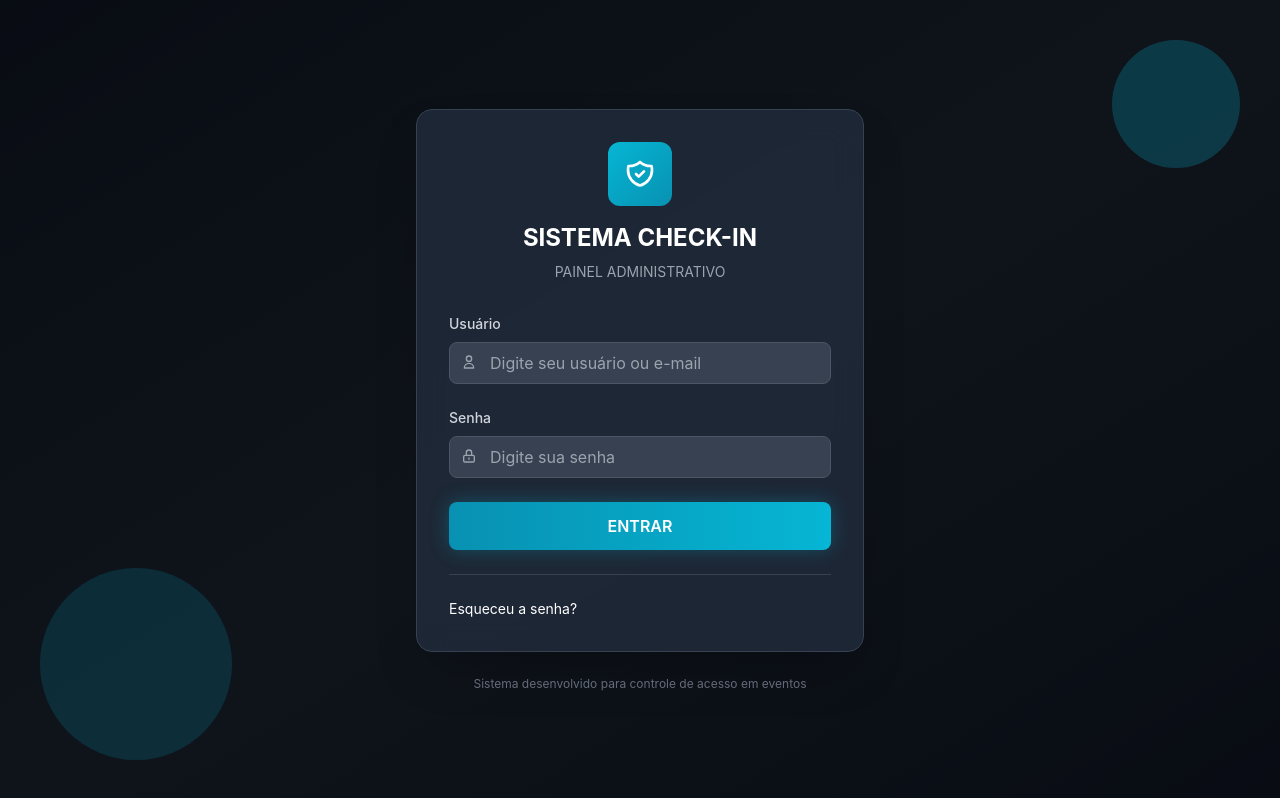
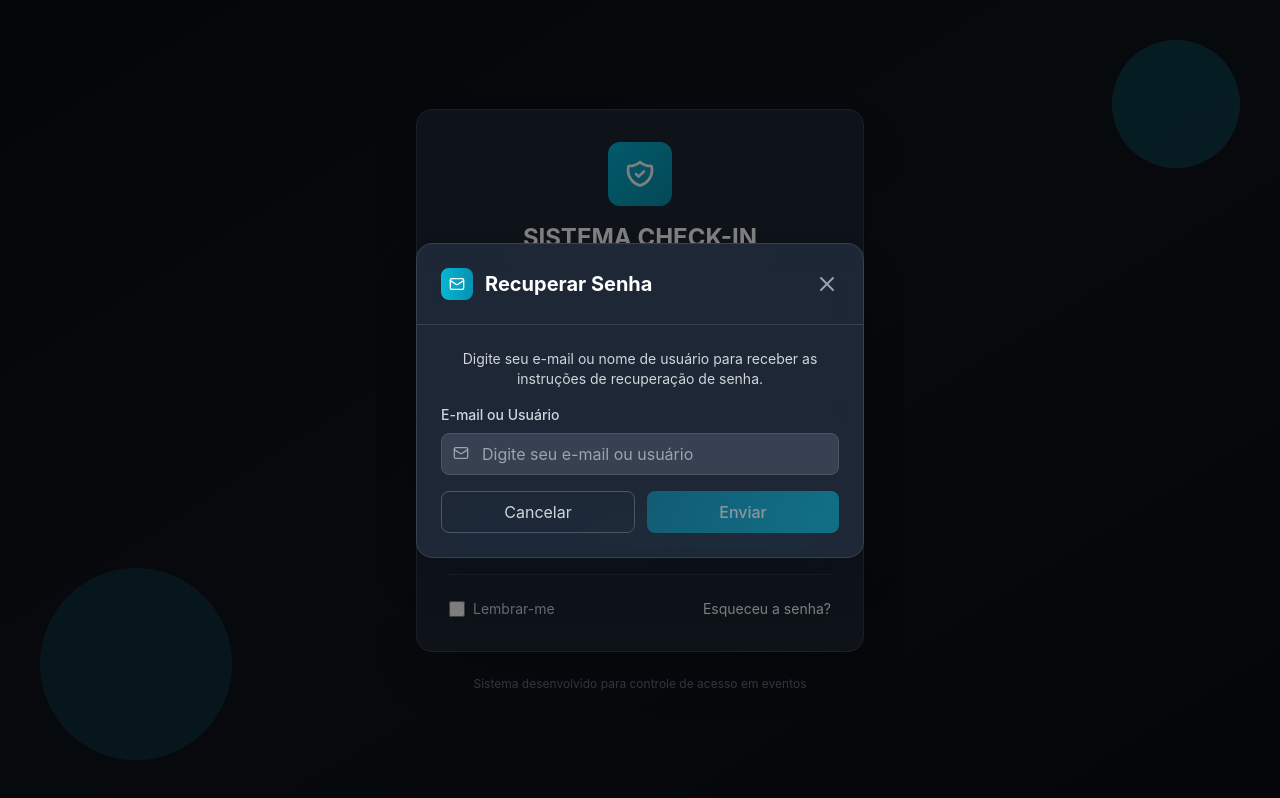
Before and after one commit to LACC-DEVLINK/checkin-exercito-web, a React (Create React App) app: page /login in a window 1280 px wide. Both pictures are taken after a click on the button "Esqueceu a senha?". Built offline with nearby package versions, Linux system fonts and the light colour scheme.

Commit message:
Esqueceu sua senha

```diff
--- a/src/pages/LoginPage.tsx
+++ b/src/pages/LoginPage.tsx
@@ -1,5 +1,6 @@
 import React, { useState } from 'react';
 import { useNavigate } from 'react-router-dom';
+import { X, Mail, CheckCircle, AlertTriangle } from 'lucide-react';
 
 const LoginPage: React.FC = () => {
   const [credentials, setCredentials] = useState({
@@ -8,6 +9,10 @@ const LoginPage: React.FC = () => {
   });
   const [isOfflineMode, setIsOfflineMode] = useState(false);
   const [loading, setLoading] = useState(false);
+  const [isForgotPasswordModalOpen, setIsForgotPasswordModalOpen] = useState(false);
+  const [forgotPasswordEmail, setForgotPasswordEmail] = useState('');
+  const [resetEmailSent, setResetEmailSent] = useState(false);
+  const [forgotPasswordLoading, setForgotPasswordLoading] = useState(false);
   const navigate = useNavigate();
 
   const handleInputChange = (e: React.ChangeEvent<HTMLInputElement>) => {
@@ -27,6 +32,36 @@ const LoginPage: React.FC = () => {
       setLoading(false);
       navigate('/');
     }, 1000);
+  };
+
+  const handleForgotPassword = async (e: React.FormEvent) => {
+    e.preventDefault();
+    setForgotPasswordLoading(true);
+
+    // Simular envio de email de recuperação
+    setTimeout(() => {
+      setForgotPasswordLoading(false);
+      setResetEmailSent(true);
+
+      // Fechar modal após 3 segundos
+      setTimeout(() => {
+        setIsForgotPasswordModalOpen(false);
+        setResetEmailSent(false);
+        setForgotPasswordEmail('');
+      }, 3000);
+    }, 1500);
+  };
+
+  const openForgotPasswordModal = () => {
+    setIsForgotPasswordModalOpen(true);
+    setResetEmailSent(false);
+    setForgotPasswordEmail('');
+  };
+
+  const closeForgotPasswordModal = () => {
+    setIsForgotPasswordModalOpen(false);
+    setResetEmailSent(false);
+    setForgotPasswordEmail('');
   };
 
   return (
@@ -113,11 +148,24 @@ const LoginPage: React.FC = () => {
             </button>
           </form>
 
-          {/* Offline Mode Toggle */}
+          {/* Footer Links */}
           <div className="flex items-center justify-between mt-6 pt-6 border-t border-gray-700">
+            <div className="flex items-center space-x-2">
+              <input
+                type="checkbox"
+                id="remember"
+                checked={isOfflineMode}
+                onChange={(e) => setIsOfflineMode(e.target.checked)}
+                className="w-4 h-4 text-primary-600 bg-gray-700 border-gray-600 rounded focus:ring-primary-500 focus:ring-2"
+              />
+              <label htmlFor="remember" className="text-sm text-gray-300">
+                Lembrar-me
+              </label>
+            </div>
 
             <button
               type="button"
+              onClick={openForgotPasswordModal}
               className="text-primary-400 hover:text-primary-300 text-sm transition-colors duration-200"
             >
               Esqueceu a senha?
@@ -132,6 +180,99 @@ const LoginPage: React.FC = () => {
           </p>
         </div>
       </div>
+
+      {/* Modal de Recuperação de Senha */}
+      {isForgotPasswordModalOpen && (
+        <div className="fixed inset-0 bg-black bg-opacity-50 flex items-center justify-center z-50 p-4">
+          <div className="bg-gray-800 bg-opacity-95 backdrop-blur-lg rounded-2xl shadow-2xl border border-gray-700 max-w-md w-full">
+            <div className="flex items-center justify-between p-6 border-b border-gray-700">
+              <div className="flex items-center space-x-3">
+                <div className="w-8 h-8 bg-gradient-to-r from-primary-500 to-primary-600 rounded-lg flex items-center justify-center">
+                  <Mail size={16} className="text-white" />
+                </div>
+                <h2 className="text-xl font-bold text-white">Recuperar Senha</h2>
+              </div>
+              <button
+                onClick={closeForgotPasswordModal}
+                className="text-gray-400 hover:text-white transition-colors"
+              >
+                <X size={24} />
+              </button>
+            </div>
+
+            <div className="p-6">
+              {!resetEmailSent ? (
+                <form onSubmit={handleForgotPassword} className="space-y-4">
+                  <div className="text-center mb-4">
+                    <p className="text-gray-300 text-sm">
+                      Digite seu e-mail ou nome de usuário para receber as instruções de recuperação de senha.
+                    </p>
+                  </div>
+
+                  <div>
+                    <label htmlFor="forgotEmail" className="block text-sm font-medium text-gray-300 mb-2">
+                      E-mail ou Usuário
+                    </label>
+                    <div className="relative">
+                      <input
+                        type="text"
+                        id="forgotEmail"
+                        value={forgotPasswordEmail}
+                        onChange={(e) => setForgotPasswordEmail(e.target.value)}
+                        className="input-field w-full pl-10"
+                        placeholder="Digite seu e-mail ou usuário"
+                        required
+                      />
+                      <Mail className="absolute left-3 top-3 w-4 h-4 text-gray-400" />
+                    </div>
+                  </div>
+
+                  <div className="flex space-x-3 mt-6">
+                    <button
+                      type="button"
+                      onClick={closeForgotPasswordModal}
+                      className="flex-1 px-4 py-2 border border-gray-600 text-gray-300 rounded-lg hover:bg-gray-700 transition-colors"
+                    >
+                      Cancelar
+                    </button>
+                    <button
+                      type="submit"
+                      disabled={forgotPasswordLoading || !forgotPasswordEmail.trim()}
+                      className="flex-1 bg-gradient-to-r from-primary-600 to-primary-500 hover:from-primary-700 hover:to-primary-600 text-white font-medium py-2 px-4 rounded-lg transition-all duration-200 disabled:opacity-50 disabled:cursor-not-allowed"
+                    >
+                      {forgotPasswordLoading ? (
+                        <div className="flex items-center justify-center">
+                          <div className="animate-spin rounded-full h-4 w-4 border-b-2 border-white mr-2"></div>
+                          Enviando...
+                        </div>
+                      ) : (
+                        'Enviar'
+                      )}
+                    </button>
+                  </div>
+                </form>
+              ) : (
+                <div className="text-center py-4">
+                  <div className="w-16 h-16 bg-green-600 rounded-full flex items-center justify-center mx-auto mb-4">
+                    <CheckCircle size={32} className="text-white" />
+                  </div>
+                  <h3 className="text-lg font-semibold text-white mb-2">E-mail Enviado!</h3>
+                  <p className="text-gray-300 text-sm mb-4">
+                    As instruções para redefinir sua senha foram enviadas para:
+                  </p>
+                  <p className="text-primary-400 font-medium text-sm bg-gray-700 rounded-lg px-3 py-2 mb-4">
+                    {forgotPasswordEmail}
+                  </p>
+                  <div className="flex items-center justify-center space-x-2 text-gray-400 text-xs">
+                    <AlertTriangle size={14} />
+                    <span>Verifique também sua caixa de spam</span>
+                  </div>
+                </div>
+              )}
+            </div>
+          </div>
+        </div>
+      )}
     </div>
   );
 };
```
